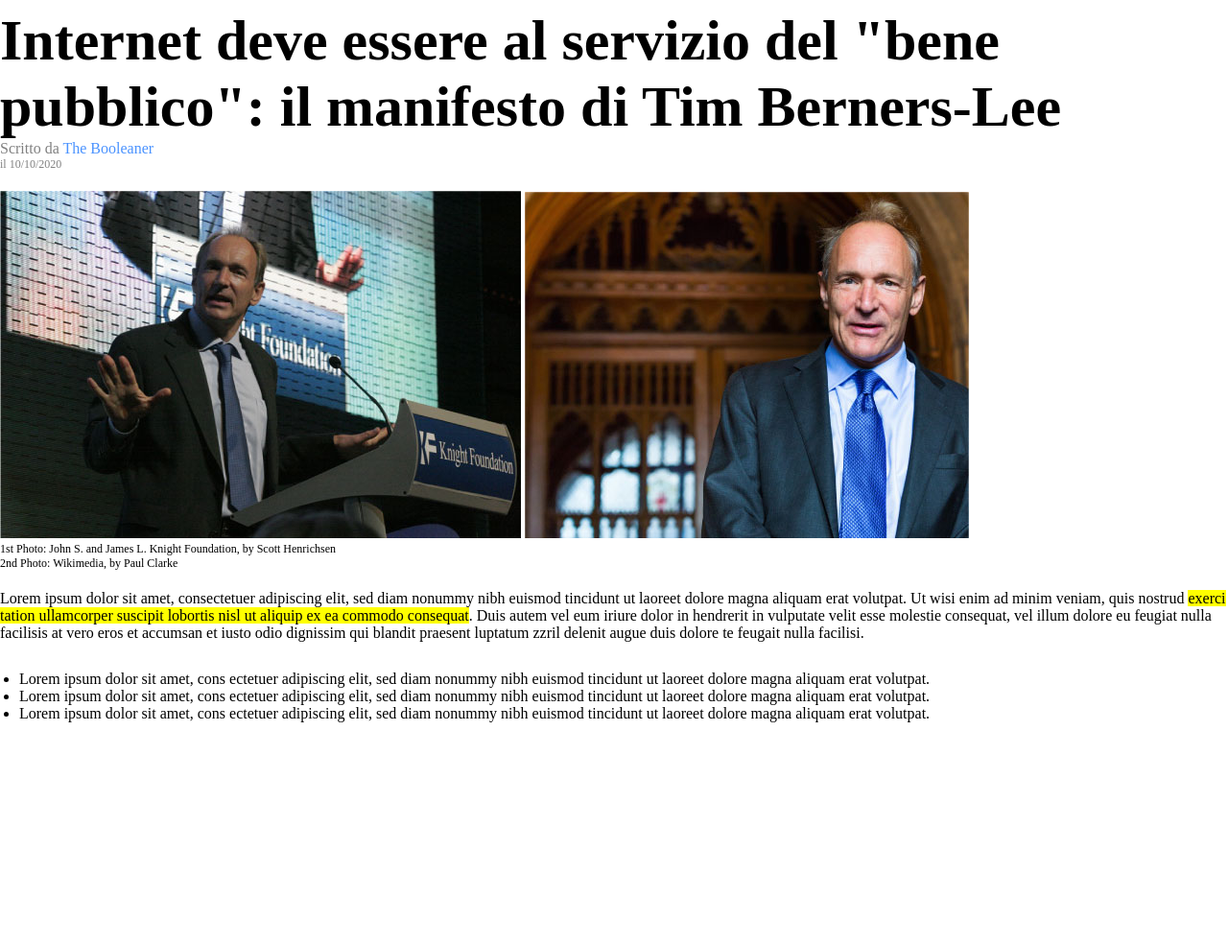
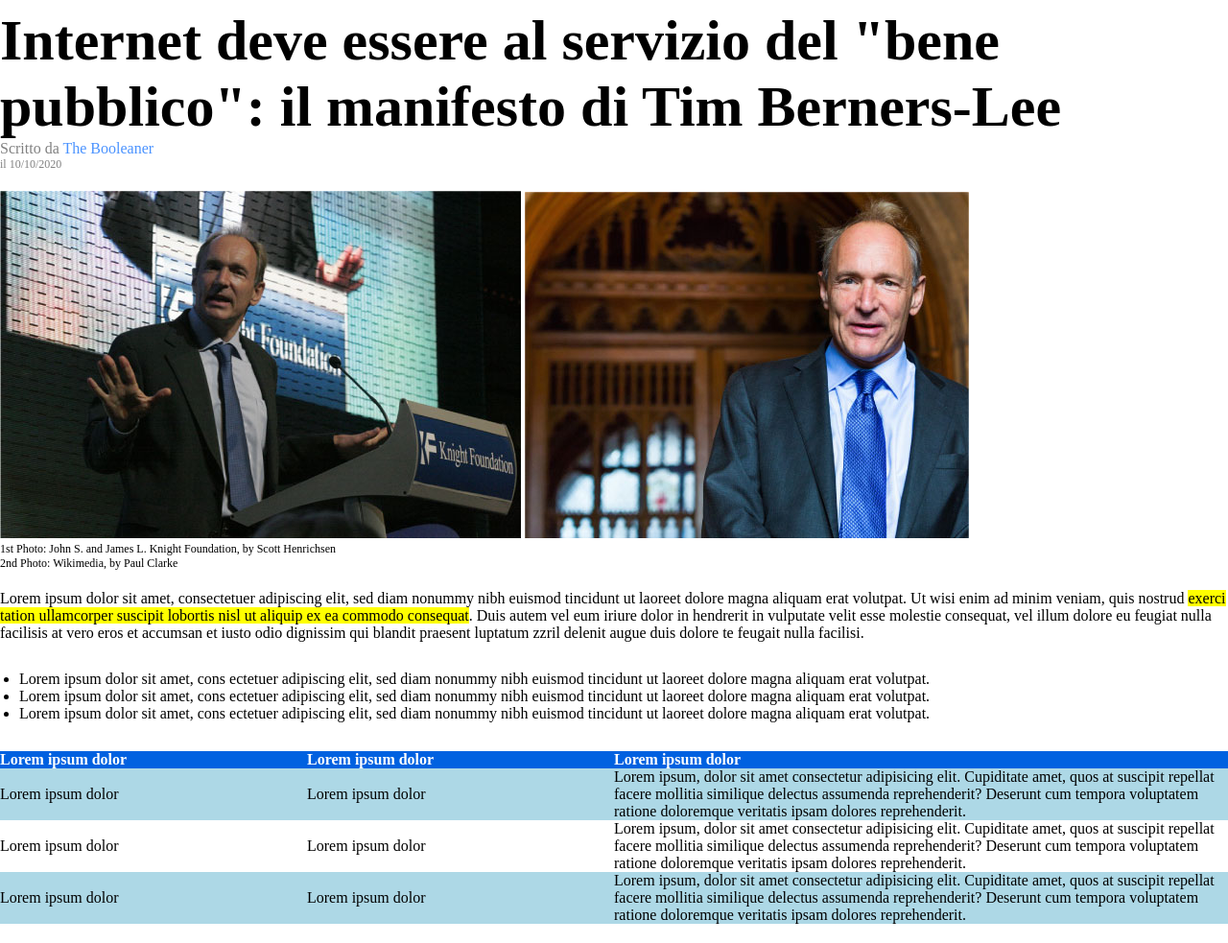
Before and after one commit to fabriziom90/the_booleaner, a plain HTML site: page index.html in a window 1280 px wide. Shown: the part 112-1095 px from the top of the page at 96% size. Before the commit the page ends 895 px from the top, so only its background shows below. Drawn offline with Linux system fonts and the light colour scheme.

Commit message:
[UPD] Added table in page

```diff
--- a/css/style.css
+++ b/css/style.css
@@ -68,3 +68,24 @@ h1 {
 }
 
 /* FINE SEZIONE CONTENT */
+
+/* SEZIONE TABLE */
+table {
+    text-align: left;
+    border-collapse: collapse;
+}
+
+thead {
+    background-color: rgb(0, 97, 224);
+    color: #fff;
+}
+
+.odd {
+    background-color: lightblue;
+}
+
+.text {
+    width: 50%;
+}
+
+/* FINE SEZIONE TABLE */
--- a/index.html
+++ b/index.html
@@ -48,6 +48,38 @@
                 <li>Lorem ipsum dolor sit amet, cons ectetuer adipiscing elit, sed diam nonummy nibh euismod tincidunt
                     ut laoreet dolore magna aliquam erat volutpat.</li>
             </ul>
+            <table>
+                <thead>
+                    <tr>
+                        <th>Lorem ipsum dolor</th>
+                        <th>Lorem ipsum dolor</th>
+                        <th class="text">Lorem ipsum dolor</th>
+                    </tr>
+                </thead>
+                <tbody>
+                    <tr class="odd">
+                        <td>Lorem ipsum dolor</td>
+                        <td>Lorem ipsum dolor</td>
+                        <td>Lorem ipsum, dolor sit amet consectetur adipisicing elit. Cupiditate amet, quos at suscipit
+                            repellat facere mollitia similique delectus assumenda reprehenderit? Deserunt cum tempora
+                            voluptatem ratione doloremque veritatis ipsam dolores reprehenderit.</td>
+                    </tr>
+                    <tr>
+                        <td>Lorem ipsum dolor</td>
+                        <td>Lorem ipsum dolor</td>
+                        <td>Lorem ipsum, dolor sit amet consectetur adipisicing elit. Cupiditate amet, quos at suscipit
+                            repellat facere mollitia similique delectus assumenda reprehenderit? Deserunt cum tempora
+                            voluptatem ratione doloremque veritatis ipsam dolores reprehenderit.</td>
+                    </tr>
+                    <tr class="odd">
+                        <td>Lorem ipsum dolor</td>
+                        <td>Lorem ipsum dolor</td>
+                        <td>Lorem ipsum, dolor sit amet consectetur adipisicing elit. Cupiditate amet, quos at suscipit
+                            repellat facere mollitia similique delectus assumenda reprehenderit? Deserunt cum tempora
+                            voluptatem ratione doloremque veritatis ipsam dolores reprehenderit.</td>
+                    </tr>
+                </tbody>
+            </table>
         </div>
     </main>
 </body>
```
